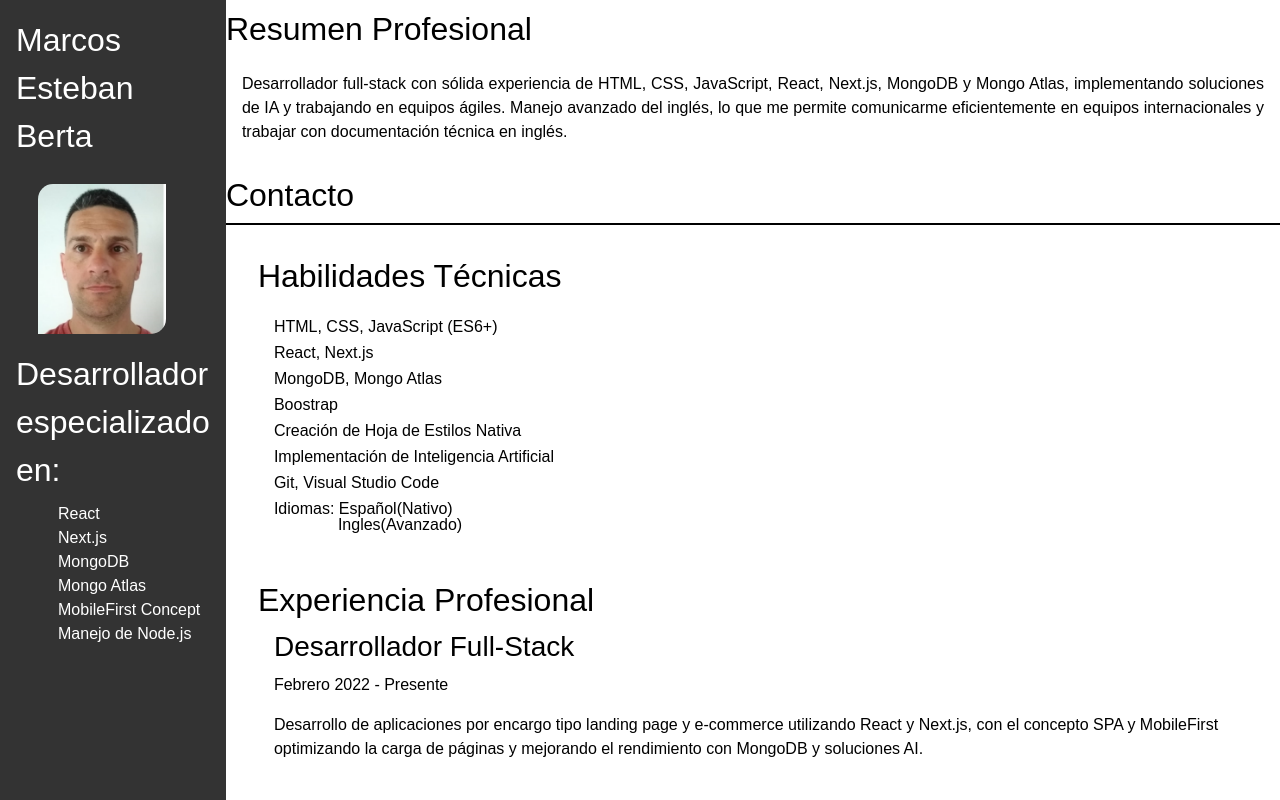
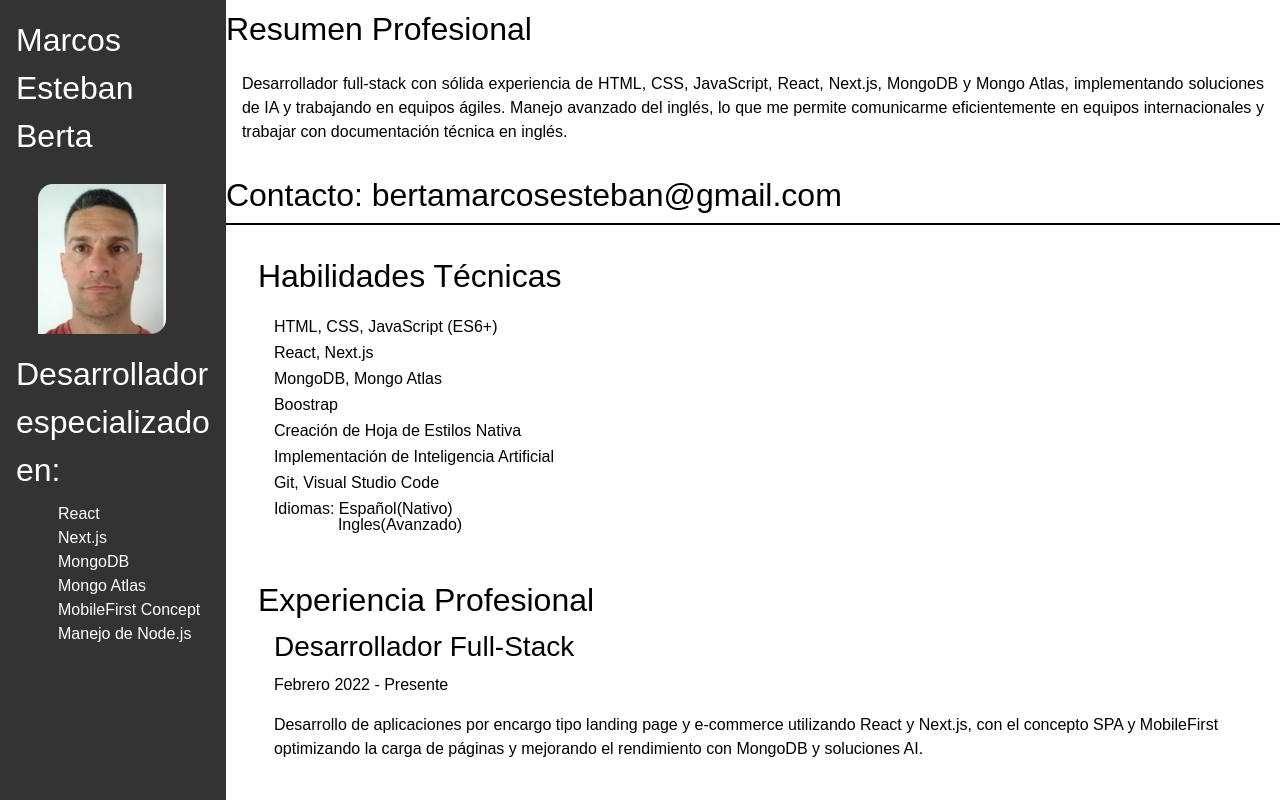
Before and after one commit to mak2220/landing-page-personal, a Next.js app: page / in a window 1280 px wide. Shown: the top 800 px of the page. Built offline with nearby package versions, Linux system fonts and the light colour scheme.

Commit message:
cambios en contacto 25/09/24

```diff
--- a/pages/index.tsx
+++ b/pages/index.tsx
@@ -33,7 +33,7 @@ export default function Home() {
                 <section className={styles.resume}>
                     <h2>Resumen Profesional</h2>
                     <p>Desarrollador full-stack con sólida experiencia de HTML, CSS, JavaScript, React, Next.js, MongoDB y Mongo Atlas, implementando soluciones de IA y trabajando en equipos ágiles. Manejo avanzado del inglés, lo que me permite comunicarme eficientemente en equipos internacionales y trabajar con documentación técnica en inglés.</p>
-                    <h2><a href='#contact'>Contacto</a></h2>
+                    <h2><a href='#contact'>Contacto: bertamarcosesteban@gmail.com</a></h2>
                 </section>
                 <section className={styles.habilidades}>
                     <h2>Habilidades Técnicas</h2>
```
